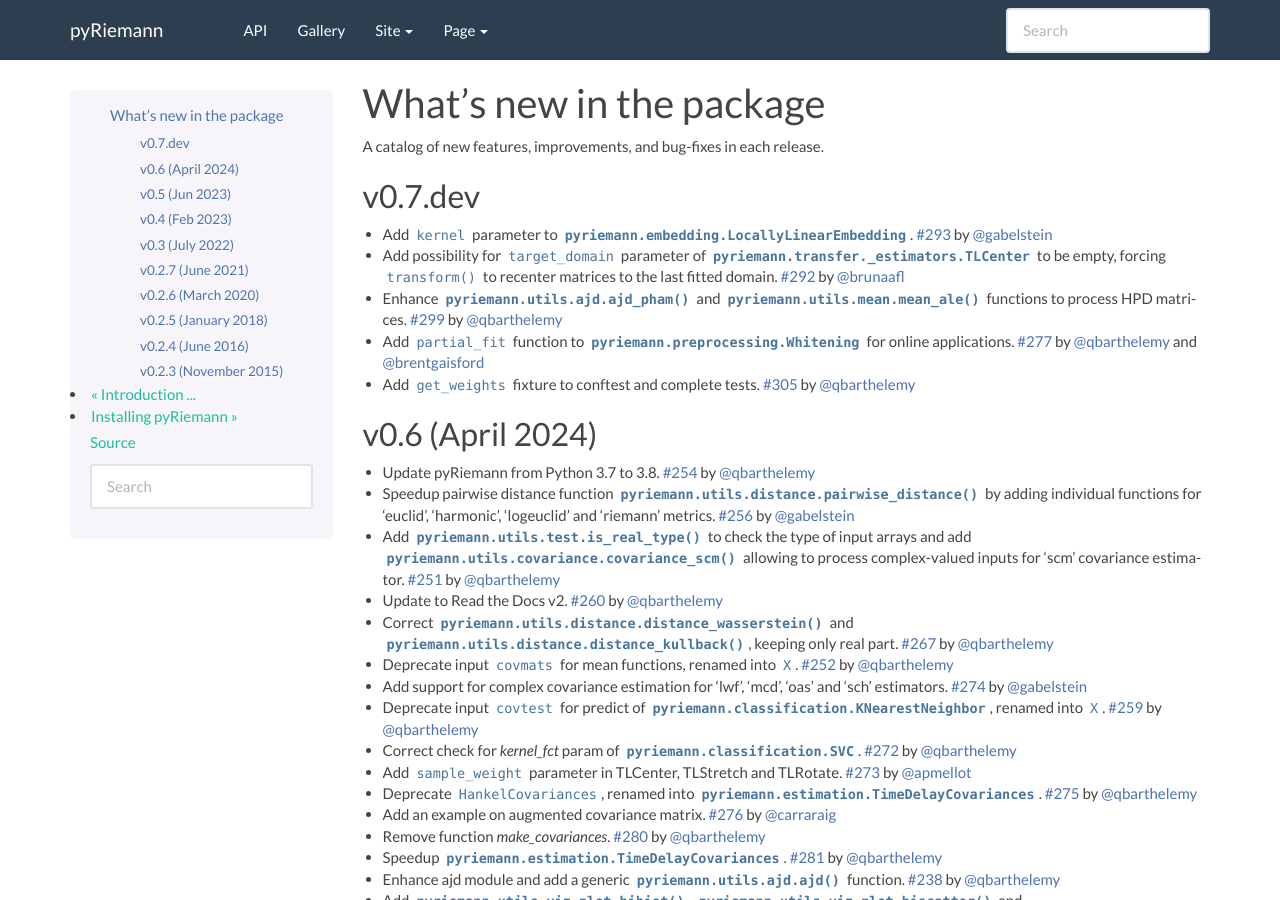
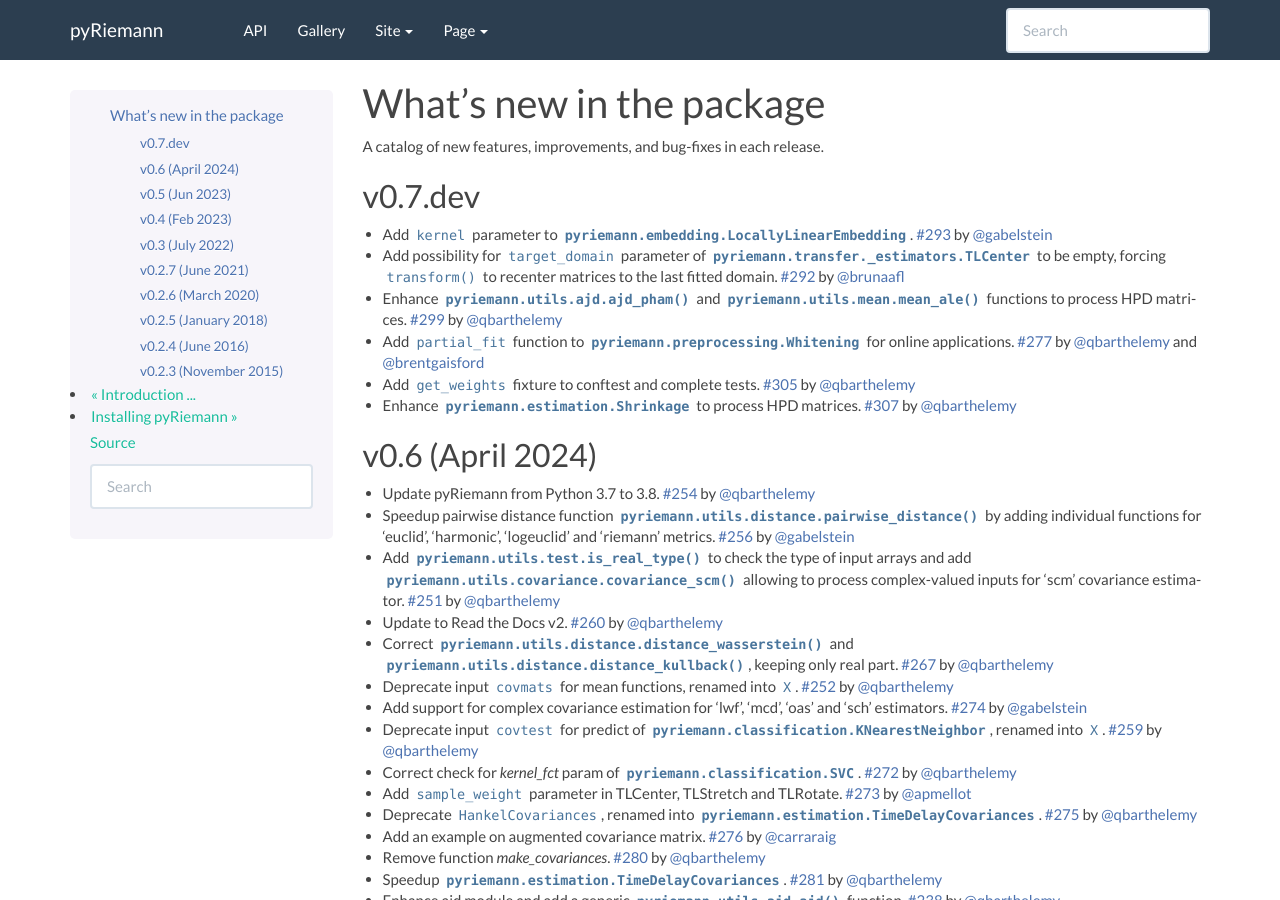
Before and after one commit to pyRiemann/pyRiemann, a Sphinx documentation site: the page built from doc/whatsnew.rst, in a window 1280 px wide and 900 px high. Built offline with Sphinx 7.4.7, drawn with Linux system fonts in a browser that asks for light colours; pages that are not in the unit, such as notebooks, are missing from menus; the version number could not be read and is left out.

Commit message:
Enhance class Shrinkage to process HPD matrices (#307)
* enhance shrinkage to process hpd matrices

* complete whatsnew

* last modifs

```diff
--- a/doc/installing.rst
+++ b/doc/installing.rst
@@ -3,11 +3,11 @@
 Installing pyRiemann
 ====================
 
-The easiest way to install a stable version of pyRiemann is through ``pip``, the Python package manager::
+The easiest way to install a stable version of pyRiemann is through ``pip``, the Python package manager:
 
 ``pip install pyriemann``
 
-or via ``conda``::
+or via ``conda``:
 
 ``conda install -c conda-forge pyriemann``
 
--- a/doc/whatsnew.rst
+++ b/doc/whatsnew.rst
@@ -19,6 +19,8 @@ v0.7.dev
 - Add ``partial_fit`` function to :class:`pyriemann.preprocessing.Whitening` for online applications. :pr:`277` by :user:`qbarthelemy` and :user:`brentgaisford`
 
 - Add ``get_weights`` fixture to conftest and complete tests. :pr:`305` by :user:`qbarthelemy`
+
+- Enhance :class:`pyriemann.estimation.Shrinkage` to process HPD matrices. :pr:`307` by :user:`qbarthelemy`
 
 v0.6 (April 2024)
 -----------------
```
Also changed, not shown: 2 other files.
